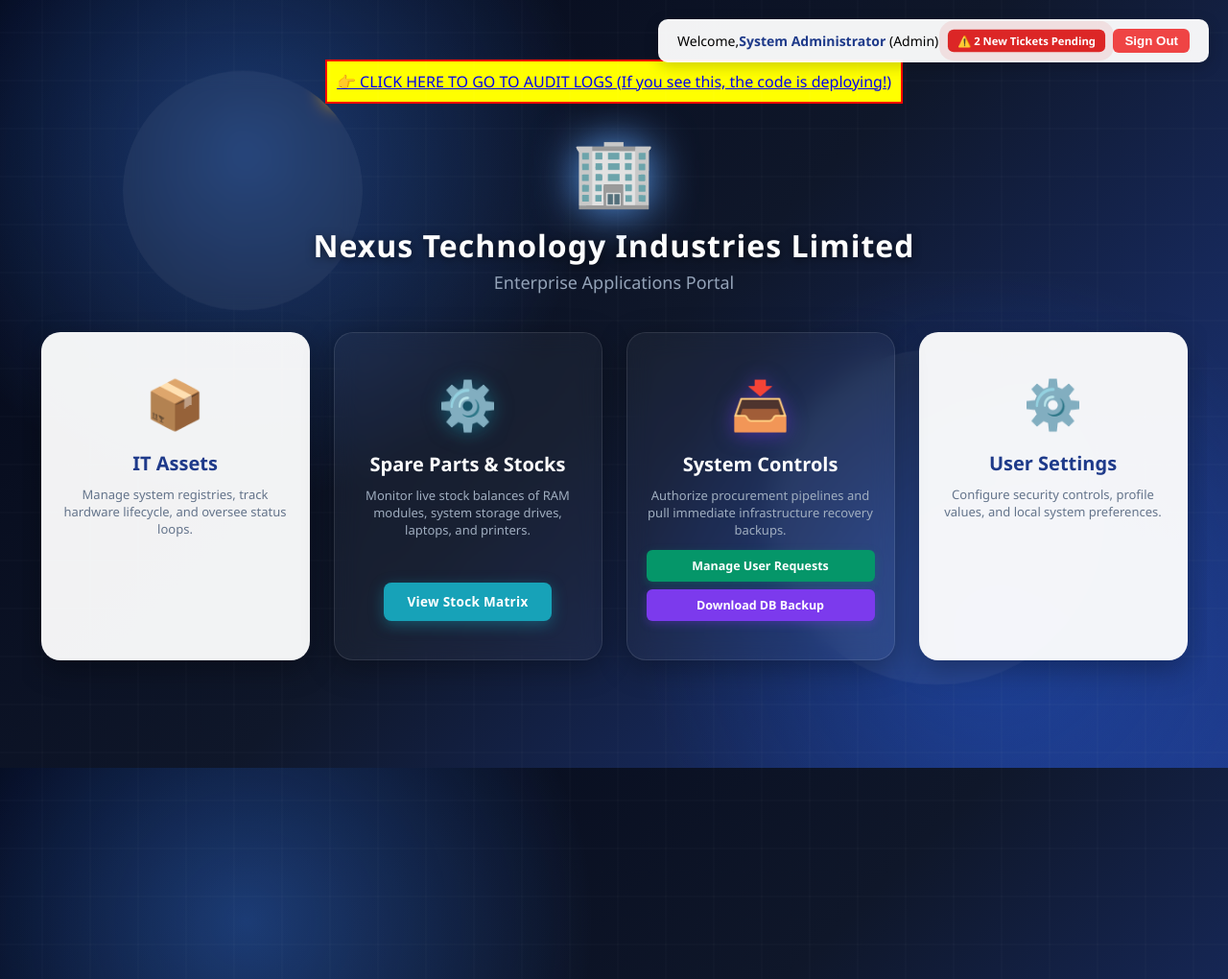
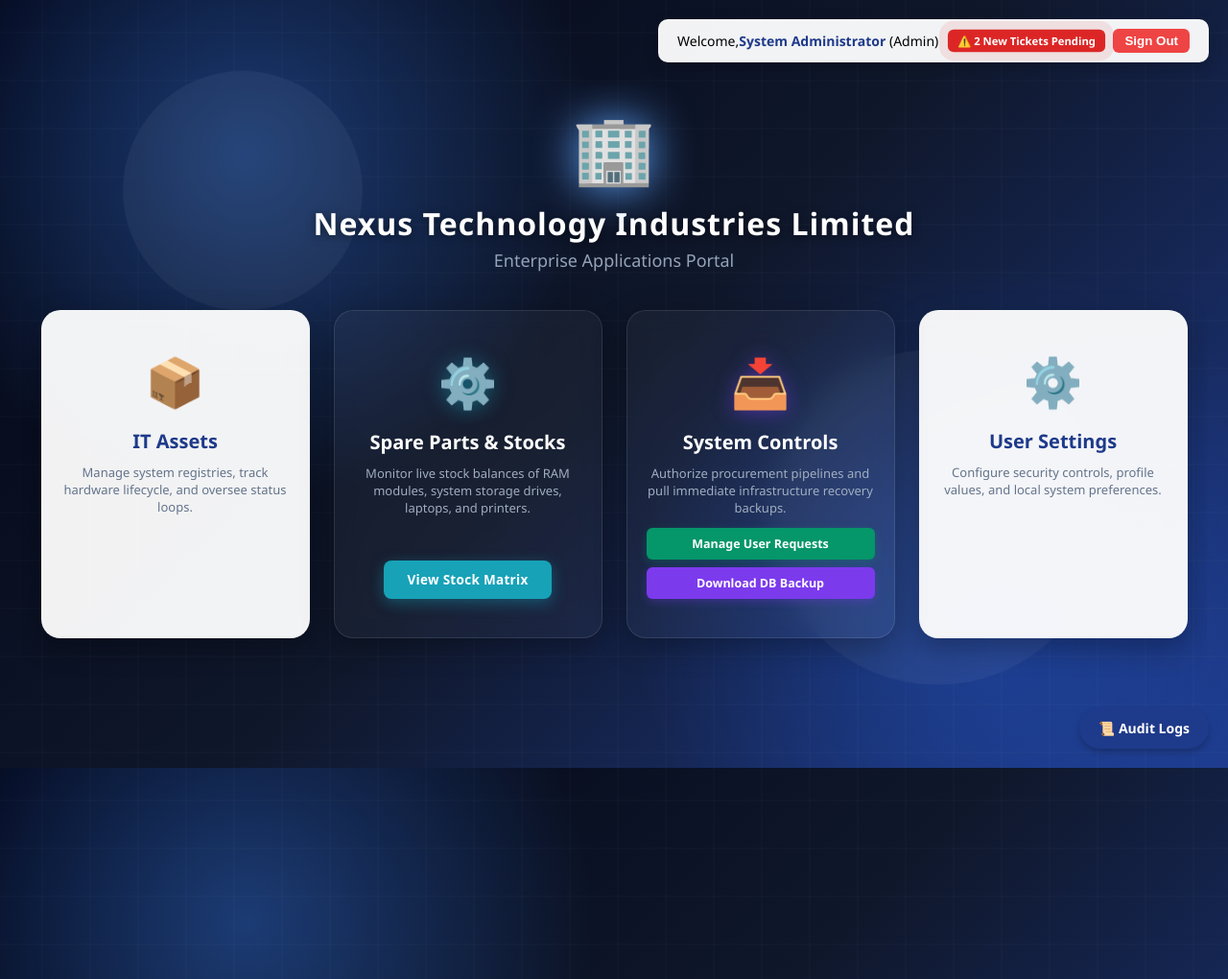
Before and after one commit to GaneshSutar4821/nexus-it-asset-management, a Flask app: page /portal in a window 1280 px wide; the page is wider, and only the part inside the window is pictured. Shown: the top 1020 px of that part at 96% size. Run offline with Flask 3, Linux system fonts and the light colour scheme; a user stored in the database is signed in; data comes from the database, SQL or seed files in the repository.

Commit message:
Move audit log button to body

```diff
--- a/templates/portal.html
+++ b/templates/portal.html
@@ -329,9 +329,9 @@
 </head>
 
 <body>
-    <div style="background: yellow; padding: 10px; text-align: center; border: 2px solid red;">
-        <a href="/audit_logs">👉 CLICK HERE TO GO TO AUDIT LOGS (If you see this, the code is deploying!)</a>
-    </div>
+    {% if current_user.role == 'Admin' %}
+    <a href="/audit_logs" class="audit-fab">📜 Audit Logs</a>
+    {% endif %}
 
     <div class="circle circle1"></div>
     <div class="circle circle2"></div>
```
